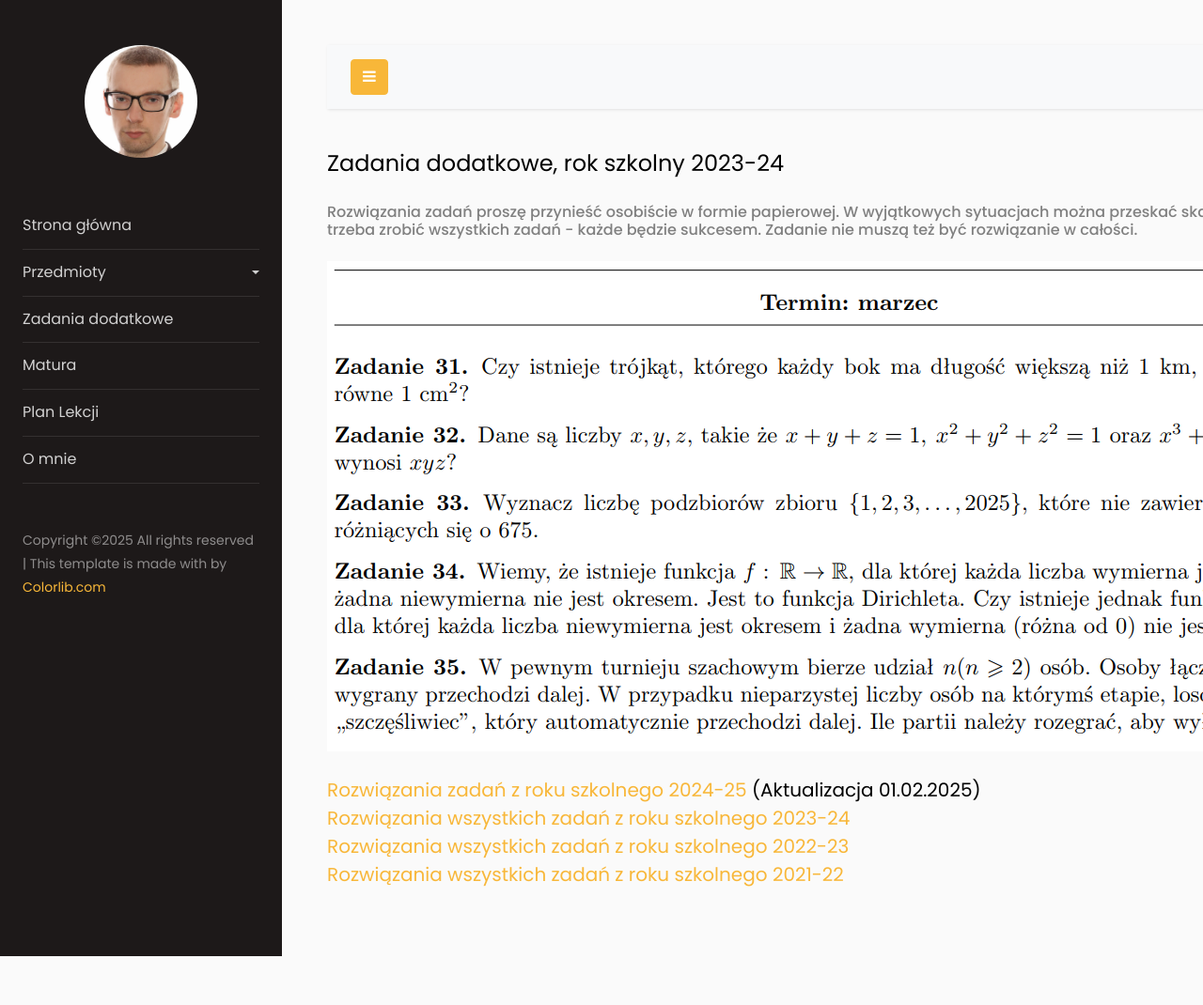
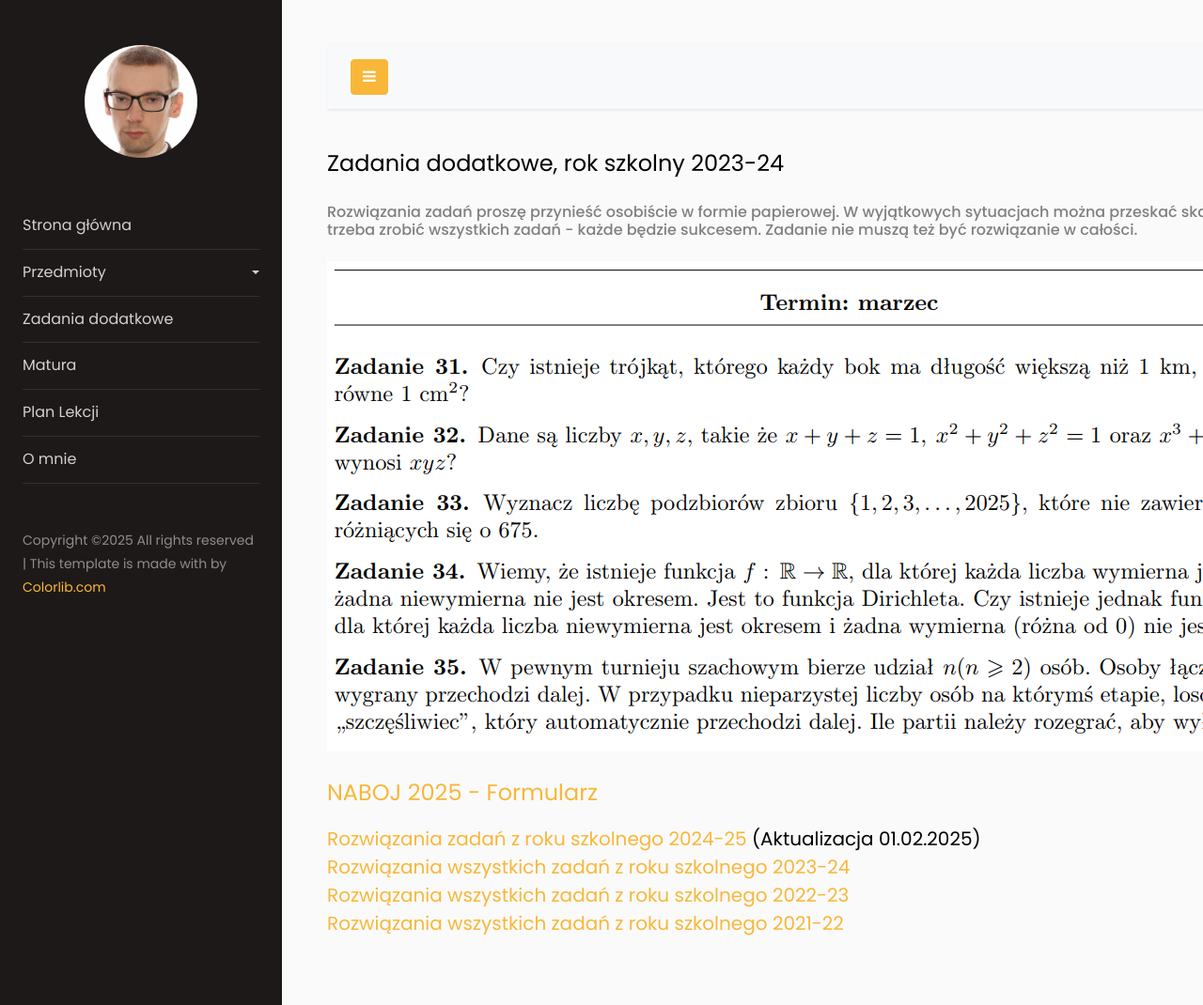
Before and after one commit to piobury/piobury.github.io, a plain HTML site: page zadania.html in a window 1280 px wide. Shown: the top 1070 px of the page at 94% size. Before the commit the page ends 1018 px from the top, so only its background shows below. Drawn offline with Linux system fonts and the light colour scheme.

Commit message:
Update zadania.html

```diff
--- a/zadania.html
+++ b/zadania.html
@@ -84,7 +84,9 @@
 	<h6 class="mb-4">Rozwiązania zadań proszę przynieść osobiście w formie papierowej. W wyjątkowych sytuacjach można przeskać skan lub zdjęcie. Nie trzeba zrobić wszystkich zadań - każde będzie sukcesem. Zadanie nie muszą też być rozwiązanie w całości.</h6>
 
  <img src="images/zada.png" alt="TEST"><br><br>
-
+<h4 class="mb-3">
+<a href='tubędzielink'>NABOJ 2025 - Formularz</a></br>
+</h4>
  <h5 class = "mb-4">
 <a href='media/rozw24.pdf'>Rozwiązania zadań z roku szkolnego 2024-25</a> (Aktualizacja 01.02.2025)</br>
 <a href='media/rozw23.pdf'>Rozwiązania wszystkich zadań z roku szkolnego 2023-24</a></br>
```
